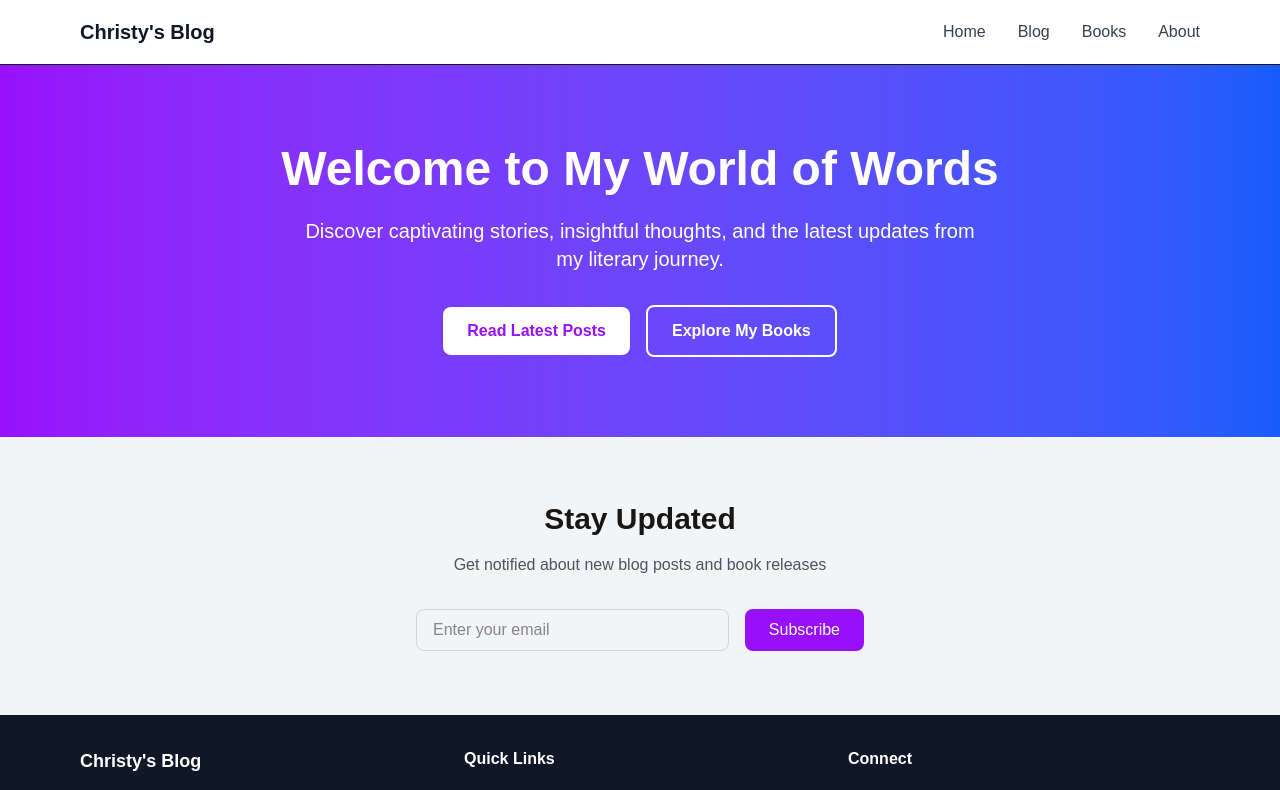
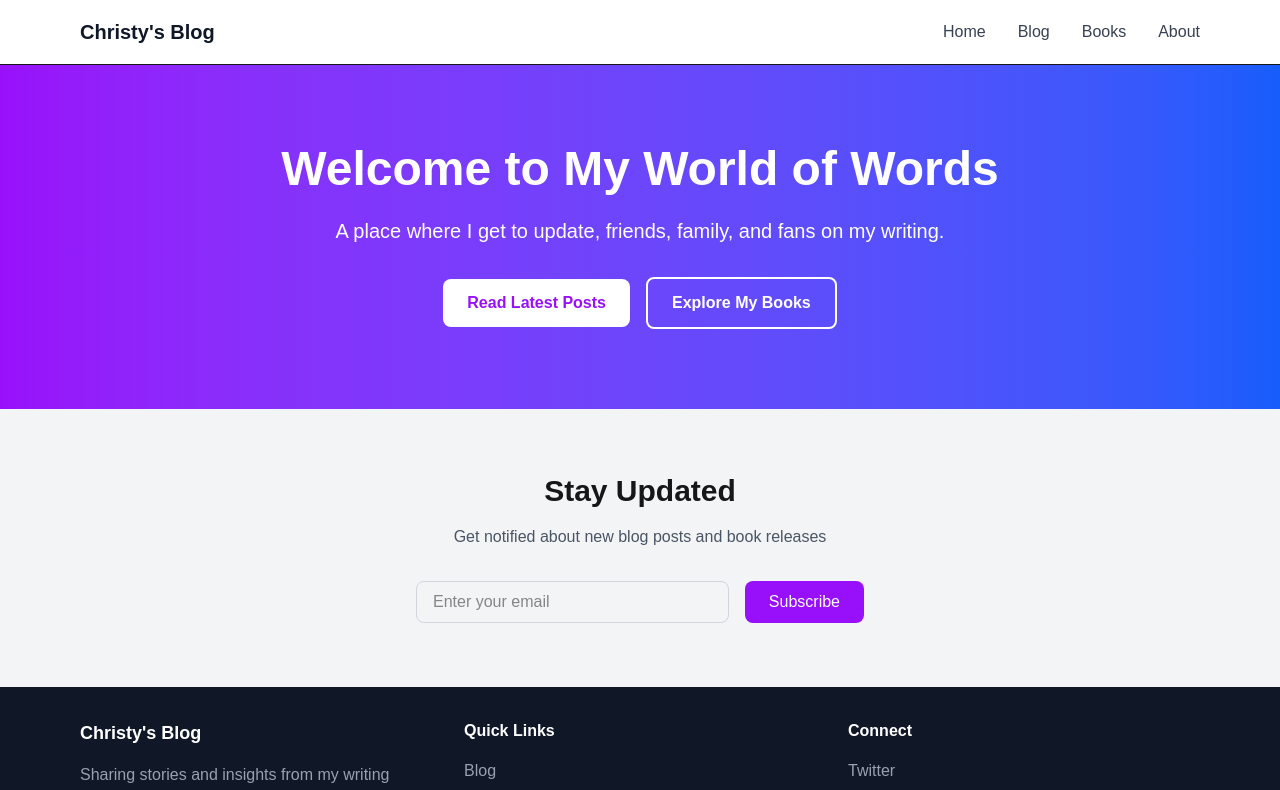
Before and after one commit to LeaveItToBeaver/blog_for_Christy, a Next.js app: page / in a window 1280 px wide. Shown: the top 790 px of the page. Built offline with nearby package versions, Linux system fonts and the light colour scheme.

Commit message:
Update Hero.tsx

```diff
--- a/src/components/Hero.tsx
+++ b/src/components/Hero.tsx
@@ -8,8 +8,7 @@ export default function Hero() {
                     Welcome to My World of Words
                 </h1>
                 <p className="text-xl mb-8 max-w-2xl mx-auto">
-                    Discover captivating stories, insightful thoughts, and the latest
-                    updates from my literary journey.
+                    A place where I get to update, friends, family, and fans on my writing.
                 </p>
                 <div className="space-x-4">
                     <Link
```
